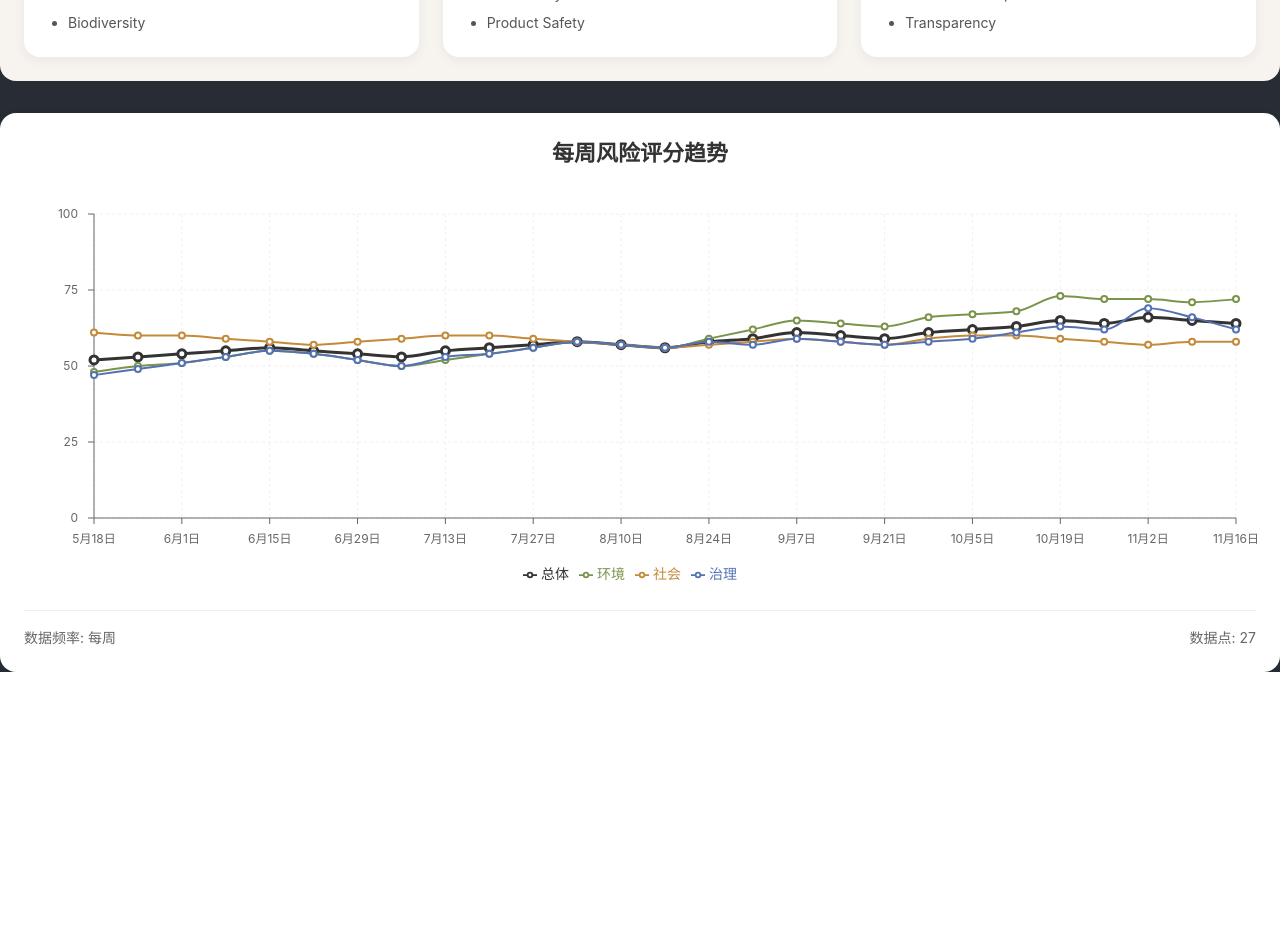
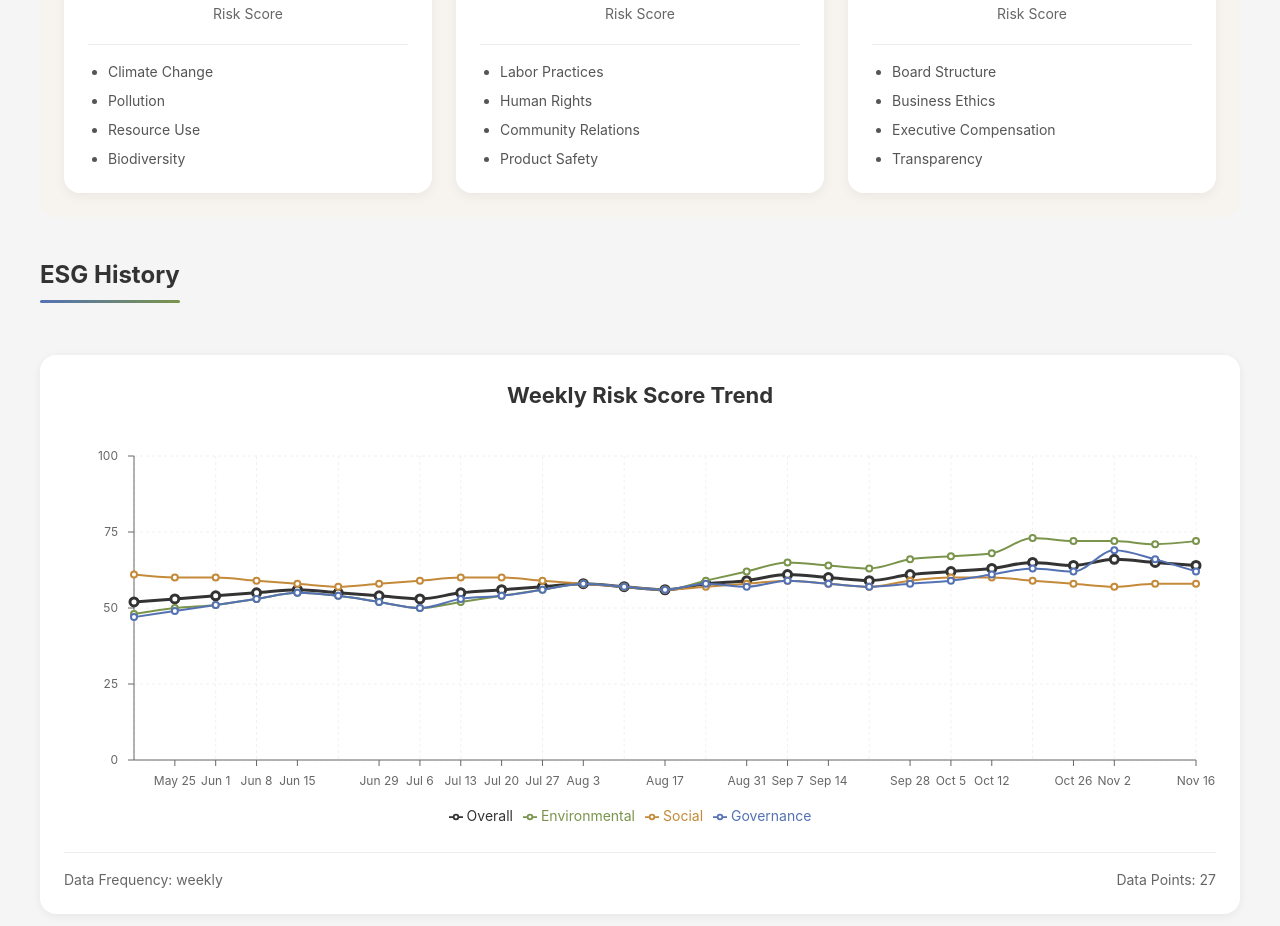
Before and after one commit to LingLingXia6/esg-risk, a Next.js app: page / in a window 1280 px wide. Shown: the part 880-1806 px from the top of the page. Before the commit the page ends 1552 px from the top, so only its background shows below. Built offline with nearby package versions, Linux system fonts and the light colour scheme.

Commit message:
feat: improve UI

```diff
--- a/src/components/ESGCategories/ESGCategoriesDetail.tsx
+++ b/src/components/ESGCategories/ESGCategoriesDetail.tsx
@@ -122,7 +122,6 @@ const ESGCategoriesDetail: React.FC<ESGCategoriesDetailProps> = ({ categories, e
 
   return (
     <div className={styles['container']}>
-      <h2 className={styles['section-title']}>ESG 类别细分</h2>
       <div className={styles['categories-grid']}>
         {Object.entries(categories).map(([key, data]) => {
           const categoryKey = key as CategoryKey;
--- a/src/components/RiskHistory/RiskScoreHistory.tsx
+++ b/src/components/RiskHistory/RiskScoreHistory.tsx
@@ -2,61 +2,58 @@ import React, { useMemo } from 'react';
 import { LineChart, Line, XAxis, YAxis, CartesianGrid, Tooltip, Legend, ResponsiveContainer } from 'recharts';
 import styles from './RiskScoreHistory.module.scss';
 
-// 定义数据类型
+// Define data types
 type CategoryKey = 'environmental' | 'social' | 'governance';
 type HistoryDataPoint = {
   date: string;
   overall: number;
 } & Record<CategoryKey, number>;
-
 interface RiskScoreHistoryProps {
   data: HistoryDataPoint[];
   interval: string;
 }
 
-// 格式化日期显示
-const formatDate = (dateStr: string) => {
+const CATEGORIES = {
+  OVERALL: 'overall',
+  ENVIRONMENTAL: 'environmental',
+  SOCIAL: 'social',
+  GOVERNANCE: 'governance'
+} as const;
+
+// 颜色映射
+const CATEGORY_COLORS: Record<string, string> = {
+  [CATEGORIES.OVERALL]: '#333333',
+  [CATEGORIES.ENVIRONMENTAL]: '#7a944b',
+  [CATEGORIES.SOCIAL]: '#c48a3a',
+  [CATEGORIES.GOVERNANCE]: '#5472b3'
+};
+
+// 类别名称映射
+const CATEGORY_NAMES: Record<string, string> = {
+  [CATEGORIES.OVERALL]: 'Overall',
+  [CATEGORIES.ENVIRONMENTAL]: 'Environmental',
+  [CATEGORIES.SOCIAL]: 'Social',
+  [CATEGORIES.GOVERNANCE]: 'Governance'
+};
+
+// 时间间隔标题映射
+const INTERVAL_TITLES: Record<string, string> = {
+  weekly: 'Weekly Risk Score Trend',
+  monthly: 'Monthly Risk Score Trend',
+  quarterly: 'Quarterly Risk Score Trend',
+  yearly: 'Yearly Risk Score Trend'
+};
+
+const formatDate = (dateStr: string): string => {
   const date = new Date(dateStr);
-  return new Intl.DateTimeFormat('zh-CN', {
+  return new Intl.DateTimeFormat('en-US', {
     month: 'short',
     day: 'numeric'
   }).format(date);
 };
 
-// 获取类别颜色
-const getCategoryColor = (category: string): string => {
-  switch (category) {
-    case 'overall':
-      return '#333333';
-    case 'environmental':
-      return '#7a944b';
-    case 'social':
-      return '#c48a3a';
-    case 'governance':
-      return '#5472b3';
-    default:
-      return '#999999';
-  }
-};
-
-// 获取类别中文名称
-const getCategoryName = (category: string): string => {
-  switch (category) {
-    case 'overall':
-      return '总体';
-    case 'environmental':
-      return '环境';
-    case 'social':
-      return '社会';
-    case 'governance':
-      return '治理';
-    default:
-      return category;
-  }
-};
-
 const RiskScoreHistory: React.FC<RiskScoreHistoryProps> = ({ data, interval }) => {
-  // 处理数据，确保日期格式正确
+  // Process data to ensure date format is correct
   const chartData = useMemo(() => {
     return data.map(item => ({
       ...item,
@@ -64,29 +61,25 @@ const RiskScoreHistory: React.FC<RiskScoreHistoryProps> = ({ data, interval }) =
     }));
   }, [data]);
 
-  // 获取图表标题
-  const getChartTitle = () => {
-    switch (interval) {
-      case 'weekly':
-        return '每周风险评分趋势';
-      case 'monthly':
-        return '每月风险评分趋势';
-      case 'quarterly':
-        return '季度风险评分趋势';
-      case 'yearly':
-        return '年度风险评分趋势';
-      default:
-        return '风险评分历史趋势';
-    }
-  };
-
+  // 如果没有数据，显示提示信息
   if (!data || data.length === 0) {
-    return <div className={styles['no-data']}>暂无历史数据</div>;
+    return <div className={styles['no-data']}>No historical data available</div>;
   }
 
+  // 创建图表线条配置
+  const createLineConfig = (category: string, isMain = false) => ({
+    type: 'monotone' as const,
+    dataKey: category,
+    name: category,
+    stroke: CATEGORY_COLORS[category] || '#999999',
+    strokeWidth: isMain ? 3 : 2,
+    dot: { r: isMain ? 4 : 3 },
+    activeDot: isMain ? { r: 6 } : undefined
+  });
+
   return (
-    <div className={styles['container']}>
-      <h2 className={styles['chart-title']}>{getChartTitle()}</h2>
+    <div className={styles.container}>
+      <h2 className={styles['chart-title']}>{INTERVAL_TITLES[interval] || 'Historical Risk Score Trend'}</h2>
 
       <div className={styles['chart-container']}>
         <ResponsiveContainer width="100%" height={400}>
@@ -101,63 +94,22 @@ const RiskScoreHistory: React.FC<RiskScoreHistoryProps> = ({ data, interval }) =
                 boxShadow: '0 2px 8px rgba(0,0,0,0.15)',
                 borderRadius: '4px'
               }}
-              formatter={(value: number, name: string) => [`${value}`, getCategoryName(name)]}
-              labelFormatter={label => `日期: ${label}`}
+              formatter={(value: number, name: string) => [`${value}`, CATEGORY_NAMES[name] || name]}
+              labelFormatter={label => `Date: ${label}`}
             />
-            <Legend formatter={value => getCategoryName(value)} wrapperStyle={{ paddingTop: 15 }} />
+            <Legend formatter={value => CATEGORY_NAMES[value] || value} wrapperStyle={{ paddingTop: 15 }} />
 
-            {/* 绘制总体风险评分线 */}
-            <Line
-              type="monotone"
-              dataKey="overall"
-              name="overall"
-              stroke={getCategoryColor('overall')}
-              strokeWidth={3}
-              dot={{ r: 4 }}
-              activeDot={{ r: 6 }}
-            />
-
-            {/* 绘制各类别风险评分线 */}
-            <Line
-              type="monotone"
-              dataKey="environmental"
-              name="environmental"
-              stroke={getCategoryColor('environmental')}
-              strokeWidth={2}
-              dot={{ r: 3 }}
-            />
-            <Line
-              type="monotone"
-              dataKey="social"
-              name="social"
-              stroke={getCategoryColor('social')}
-              strokeWidth={2}
-              dot={{ r: 3 }}
-            />
-            <Line
-              type="monotone"
-              dataKey="governance"
-              name="governance"
-              stroke={getCategoryColor('governance')}
-              strokeWidth={2}
-              dot={{ r: 3 }}
-            />
+            <Line {...createLineConfig(CATEGORIES.OVERALL, true)} />
+            <Line {...createLineConfig(CATEGORIES.ENVIRONMENTAL)} />
+            <Line {...createLineConfig(CATEGORIES.SOCIAL)} />
+            <Line {...createLineConfig(CATEGORIES.GOVERNANCE)} />
           </LineChart>
         </ResponsiveContainer>
       </div>
 
       <div className={styles['chart-footer']}>
-        <div className={styles['interval-info']}>
-          数据频率:{' '}
-          {interval === 'weekly'
-            ? '每周'
-            : interval === 'monthly'
-            ? '每月'
-            : interval === 'quarterly'
-            ? '季度'
-            : '年度'}
-        </div>
-        <div className={styles['data-points-info']}>数据点: {data.length}</div>
+        <div className={styles['interval-info']}>Data Frequency: {interval}</div>
+        <div className={styles['data-points-info']}>Data Points: {data.length}</div>
       </div>
     </div>
   );
--- a/src/components/RiskScore/RiskScoreOverall.module.scss
+++ b/src/components/RiskScore/RiskScoreOverall.module.scss
@@ -6,7 +6,7 @@
   border-radius: 16px;
   display: flex;
   flex-direction: row;
-  justify-content: center;
+  justify-content: space-between;
   align-items: flex-start;
   gap: 32px;
 
--- a/src/layouts/Basic/index.module.scss
+++ b/src/layouts/Basic/index.module.scss
@@ -1,5 +1,5 @@
 .layout {
-  background-color: #282c34;
+  background-color: #e9e7e1;
   color: white;
   min-height: 100vh;
 }
--- a/src/layouts/Basic/index.tsx
+++ b/src/layouts/Basic/index.tsx
@@ -4,7 +4,7 @@ import styles from './index.module.scss';
 function Layout(props: PropsWithChildren): JSX.Element {
   return (
     <div className={styles.layout}>
-      <header>React App with Next.js</header>
+      <header>ESG Risk Dashboard</header>
       <main>{props.children}</main>
     </div>
   );
--- a/src/pages/index.module.scss
+++ b/src/pages/index.module.scss
@@ -6,3 +6,92 @@
   text-align: center;
   font-size: calc(10px + 2vmin);
 }
+
+.home-container {
+  padding: 24px;
+  background-color: #f5f5f5;
+  min-height: 100vh;
+}
+
+.content-wrapper {
+  max-width: 1200px;
+  margin: 0 auto;
+}
+
+.loading-container {
+  padding: 40px;
+  text-align: center;
+  font-size: 16px;
+  color: #666;
+  background: #fff;
+  border-radius: 8px;
+  box-shadow: 0 2px 10px rgb(0 0 0 / 5%);
+  margin: 40px auto;
+  max-width: 400px;
+}
+
+.error-container {
+  padding: 40px;
+  text-align: center;
+  font-size: 16px;
+  color: #e53935;
+  background: #ffebee;
+  border-radius: 8px;
+  box-shadow: 0 2px 10px rgb(0 0 0 / 5%);
+  margin: 40px auto;
+  max-width: 400px;
+  border-left: 4px solid #e53935;
+}
+
+// 响应式调整
+@media (max-width: 768px) {
+  .home-container {
+    padding: 16px;
+  }
+
+  .loading-container,
+  .error-container {
+    padding: 24px;
+    margin: 20px auto;
+  }
+}
+
+// 添加以下样式到现有的 index.module.scss 文件中
+
+.section {
+  margin-bottom: 40px;
+  position: relative;
+}
+
+.section-title {
+  font-size: 24px;
+  font-weight: 700;
+  color: #333;
+  margin-bottom: 20px;
+  padding-bottom: 10px;
+  position: relative;
+  display: inline-block;
+
+  &::after {
+    content: '';
+    position: absolute;
+    bottom: 0;
+    left: 0;
+    width: 100%;
+    height: 3px;
+    background: linear-gradient(to right, #5472b3, #7a944b);
+    border-radius: 2px;
+  }
+}
+
+@media (max-width: 768px) {
+  .section {
+    margin-bottom: 30px;
+  }
+
+  .section-title {
+    font-size: 20px;
+    margin-bottom: 16px;
+    padding-bottom: 8px;
+  }
+}
--- a/src/pages/index.tsx
+++ b/src/pages/index.tsx
@@ -3,6 +3,7 @@ import RiskScoreOverall from '@/components/RiskScore/RiskScoreOverall';
 import ESGCategoriesDetail from '../components/ESGCategories/ESGCategoriesDetail';
 import RiskScoreHistory from '@/components/RiskHistory/RiskScoreHistory';
 import { getCompanyRiskOverview, getRiskScoreHistory, getESGCategories } from '@/services/riskScoreService';
+import styles from './index.module.scss';
 
 // Define common types at the top level for reuse
 type CategoryKey = 'environmental' | 'social' | 'governance';
@@ -76,28 +77,35 @@ export default function Home() {
 
   // Loading state
   if (loading) {
-    return (
-      <div className="loading-container" style={{ padding: 40, textAlign: 'center' }}>
-        加载中...
-      </div>
-    );
+    return <div className={styles['loading-container']}>加载中...</div>;
   }
 
   // Error state
   if (error) {
-    return (
-      <div className="error-container" style={{ padding: 40, color: 'red', textAlign: 'center' }}>
-        {error}
-      </div>
-    );
+    return <div className={styles['error-container']}>{error}</div>;
   }
 
   // Render components
   return (
-    <div className="home-container">
-      <RiskScoreOverall data={riskData} />
-      {riskData && <ESGCategoriesDetail categories={riskData?.categories} esgCategoriesData={esgCategoriesData} />}
-      <RiskScoreHistory data={historyData.data} interval={historyData.interval} />
+    <div className={styles['home-container']}>
+      <div className={styles['content-wrapper']}>
+        <div className={styles['section']}>
+          <h2 className={styles['section-title']}>Risk Overall</h2>
+          <RiskScoreOverall data={riskData} />
+        </div>
+
+        {riskData && (
+          <div className={styles['section']}>
+            <h2 className={styles['section-title']}>ESG Category Breakdown</h2>
+            <ESGCategoriesDetail categories={riskData?.categories} esgCategoriesData={esgCategoriesData} />
+          </div>
+        )}
+
+        <div className={styles['section']}>
+          <h2 className={styles['section-title']}>ESG History</h2>
+          <RiskScoreHistory data={historyData.data} interval={historyData.interval} />
+        </div>
+      </div>
     </div>
   );
 }
```
